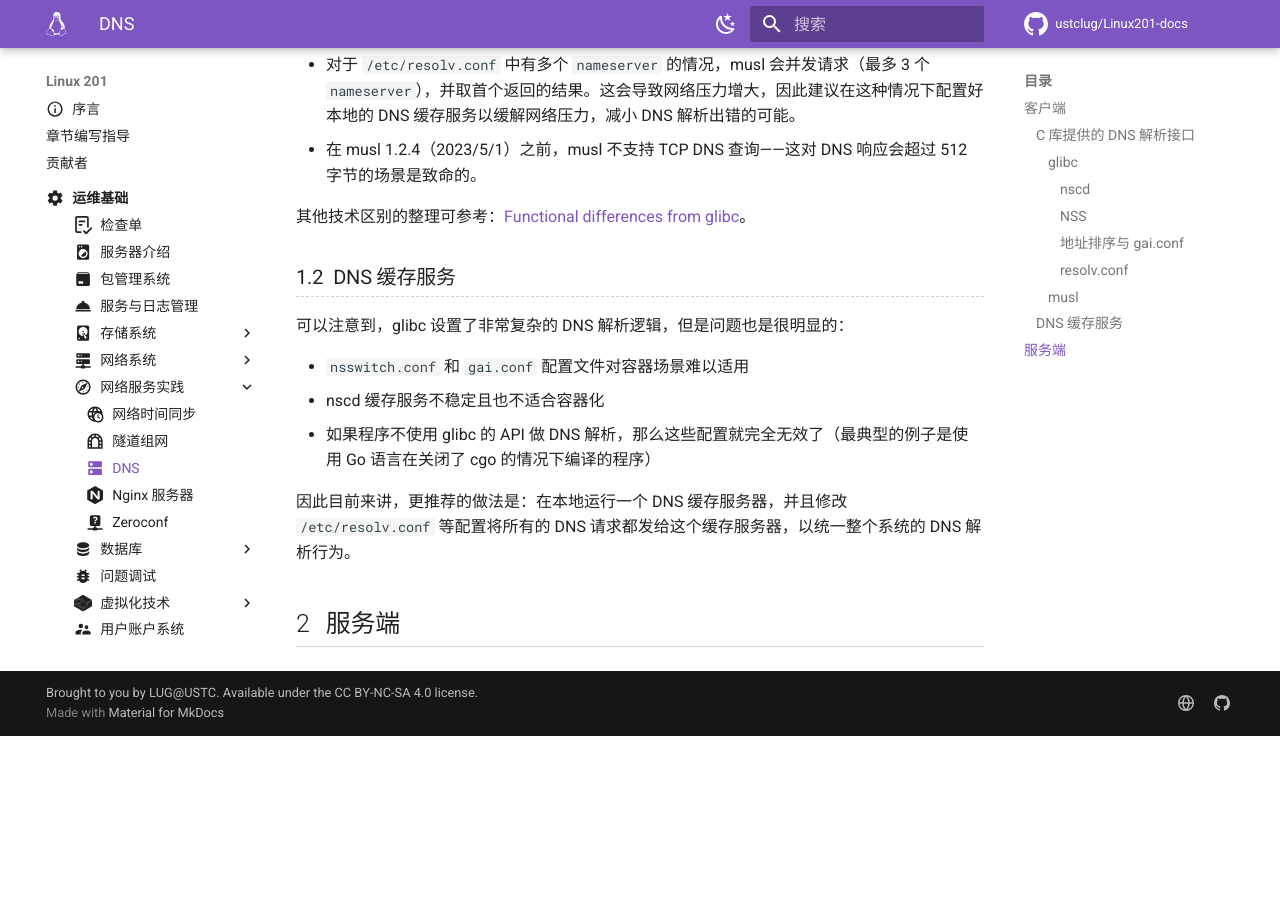
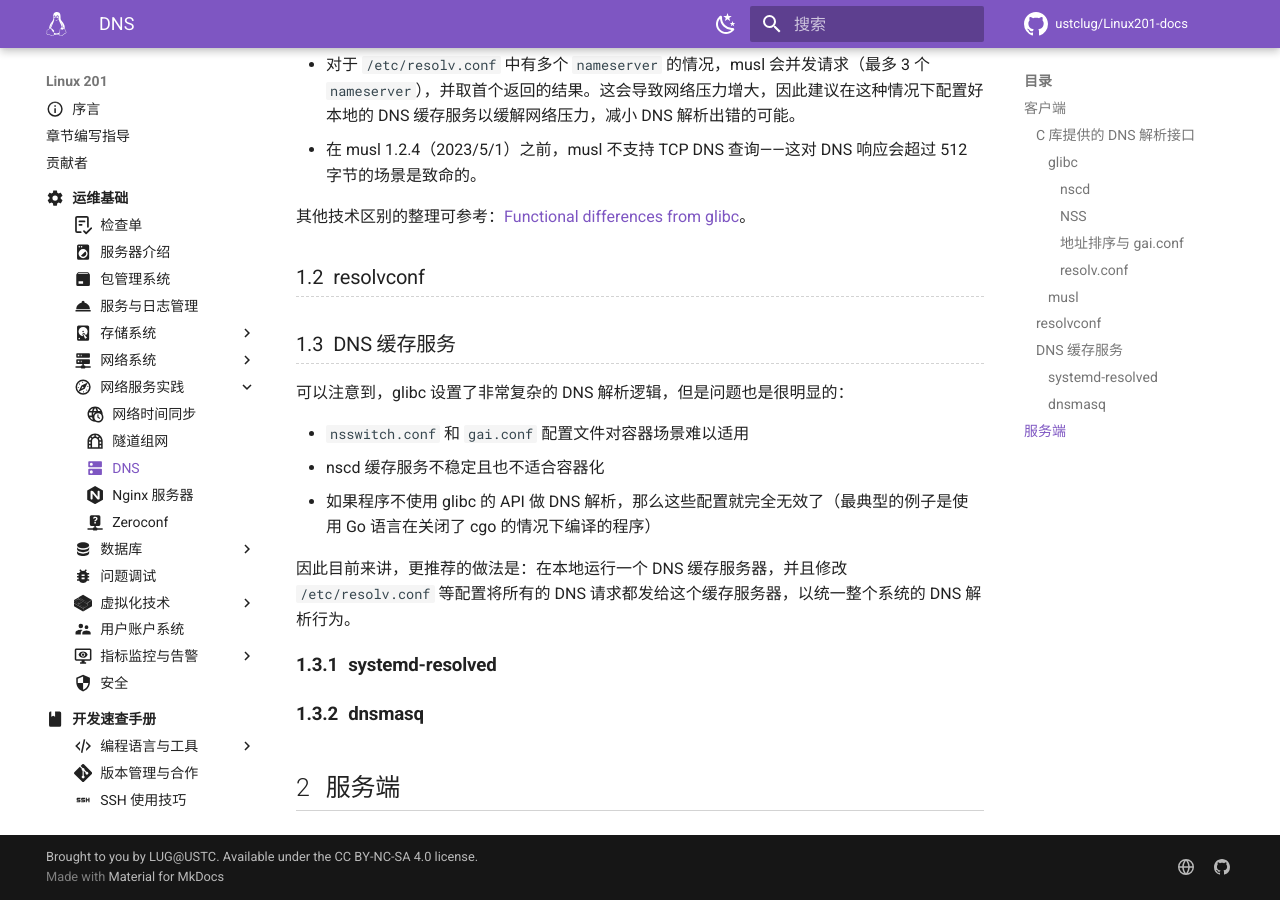
Before and after one commit to ustclug/Linux201-docs, an MkDocs documentation site: the page built from docs/ops/network-service/dns.md, in a window 1280 px wide and 900 px high, scrolled down 7216 px. Built offline with MkDocs 1.6.1 and Material for MkDocs 9.7.7, drawn with Linux system fonts in a browser that asks for light colours; comment, search, counter and statistics services are not loaded; before the commit the page ends 7952 px from its top, so only the background shows below that.

Commit message:
ops/network-service/dns: wip for resolvconf, systemd-resolved, dnsmasq

```diff
--- a/docs/ops/network-service/dns.md
+++ b/docs/ops/network-service/dns.md
@@ -282,6 +282,8 @@
 
 其他技术区别的整理可参考：[Functional differences from glibc](https://wiki.musl-libc.org/functional-differences-from-glibc.html#Name_Resolver/DNS)。
 
+### resolvconf
+
 ### DNS 缓存服务 {#dns-cache}
 
 可以注意到，glibc 设置了非常复杂的 DNS 解析逻辑，但是问题也是很明显的：
@@ -292,4 +294,8 @@
 
 因此目前来讲，更推荐的做法是：在本地运行一个 DNS 缓存服务器，并且修改 `/etc/resolv.conf` 等配置将所有的 DNS 请求都发给这个缓存服务器，以统一整个系统的 DNS 解析行为。
 
+#### systemd-resolved
+
+#### dnsmasq
+
 ## 服务端 {#server}
```
